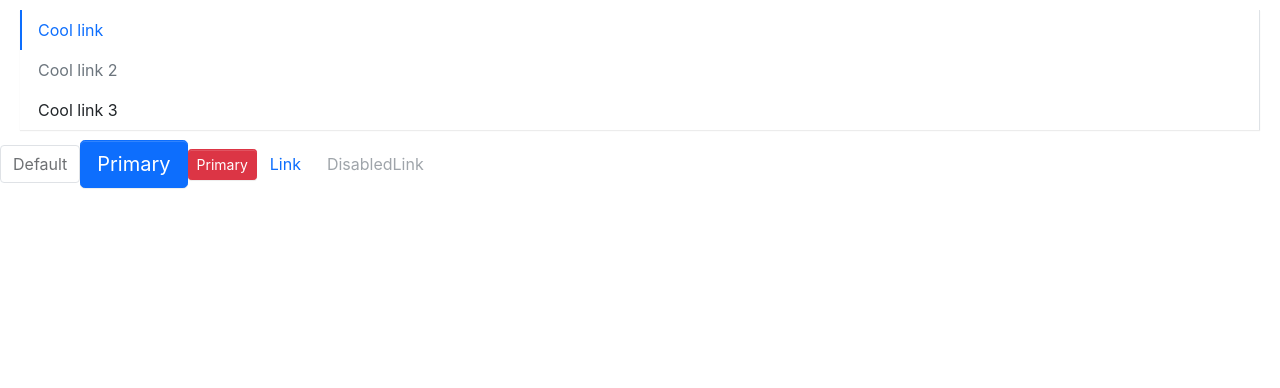
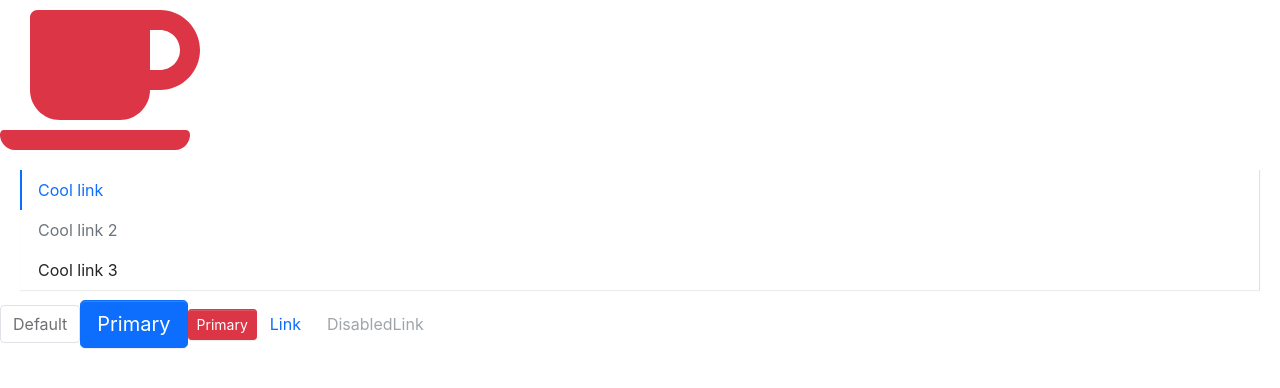
Before and after one commit to benjaminhuanghuang/react-ts-ui-lib, a React (Create React App) app in the folder ben-ui-lib/: page / in a window 1280 px wide. Shown: the top 388 px of the page. Built offline with nearby package versions, Linux system fonts and the light colour scheme.

Commit message:
add icon

```diff
--- a/ben-ui-lib/src/App.tsx
+++ b/ben-ui-lib/src/App.tsx
@@ -1,17 +1,31 @@
 import React from "react";
-
+import {library} from '@fortawesome/fontawesome-svg-core'
+import {fas} from '@fortawesome/free-solid-svg-icons'   // import all icons
 // Test
 import Button, { ButtonSize, ButtonType } from "./components/Button/button";
-import Menu from "./components/Menu/menu"
-import MenuItem from "./components/Menu/menuItem"
+import Menu from "./components/Menu/menu";
+import MenuItem from "./components/Menu/menuItem";
+import Icon from "./components/Icon/icon";
 
+
+library.add(fas)
 
 function App() {
   return (
     <div className="App">
-       <Menu defaultIndex='0' onSelect={(index)=>{alert(index)}} mode='vertical' defaultOpenSubMenus={['2']}>
+      <Icon icon="coffee" theme="danger" size="10x" />
+      <Menu
+        defaultIndex="0"
+        onSelect={(index) => {
+          alert(index);
+        }}
+        mode="vertical"
+        defaultOpenSubMenus={["2"]}
+      >
         <MenuItem index="0">Cool link</MenuItem>
-        <MenuItem disabled index="1">Cool link 2</MenuItem>
+        <MenuItem disabled index="1">
+          Cool link 2
+        </MenuItem>
         {/* <SubMenu title="dropdown">
           <MenuItem>dropdown 1</MenuItem>
           <MenuItem>dropdown 2</MenuItem>
@@ -19,12 +33,19 @@ function App() {
         <MenuItem index="2">Cool link 3</MenuItem>
       </Menu>
 
-      <Button disabled >Default</Button>
-      <Button btnType='primary' size="lg">Primary</Button>
-      <Button btnType='danger' size="sm">Primary</Button>
-      <Button btnType='link' href="http://google.com">Link</Button>
-      <Button btnType='link' href="http://google.com" disabled>DisabledLink</Button>
-
+      <Button disabled>Default</Button>
+      <Button btnType="primary" size="lg">
+        Primary
+      </Button>
+      <Button btnType="danger" size="sm">
+        Primary
+      </Button>
+      <Button btnType="link" href="http://google.com">
+        Link
+      </Button>
+      <Button btnType="link" href="http://google.com" disabled>
+        DisabledLink
+      </Button>
     </div>
   );
 }
--- /dev/null
+++ b/ben-ui-lib/src/components/Icon/_style.scss
@@ -0,0 +1,5 @@
+@each $key, $val in $theme-colors {
+  .icon-#{$key} {
+    color: $val;
+  }
+}
--- a/ben-ui-lib/src/styles/index.scss
+++ b/ben-ui-lib/src/styles/index.scss
@@ -12,3 +12,6 @@
 
 // menu
 @import "../components/Menu/style";
+
+// icon
+@import "../components/Icon/style";
```
Also changed, not shown: 1 other file (tests, documents, lock files or other folders).
